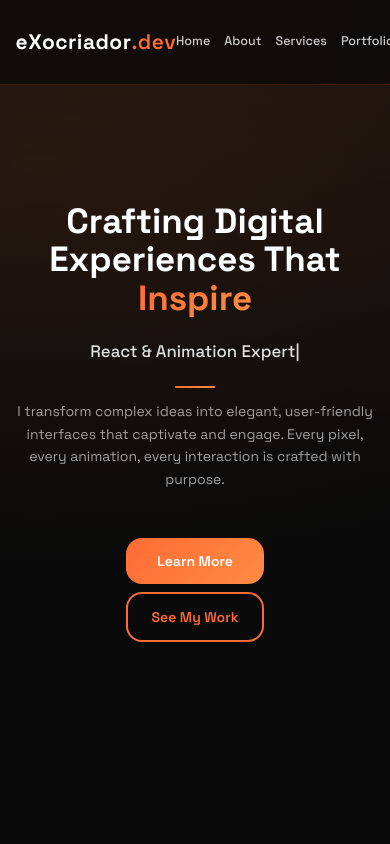
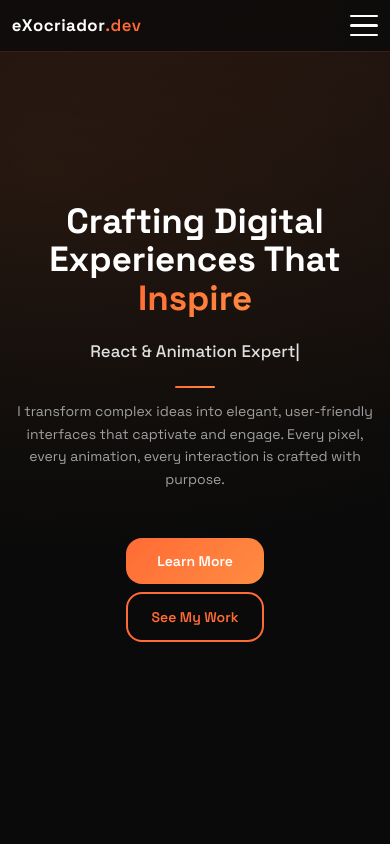
Before and after one commit to eXocriador/exocriador.dev, a React (Vite) app: page / in a window 390 px wide. Shown: the top 844 px of the page. Built offline with nearby package versions, Linux system fonts and the light colour scheme.

Commit message:
header: mobile optimization

```diff
--- a/src/components/Header/Header.jsx
+++ b/src/components/Header/Header.jsx
@@ -1,7 +1,9 @@
-import React, { useCallback } from "react";
+import React, { useCallback, useState } from "react";
 import styles from "./Header.module.css";
 
 const Header = () => {
+  const [isMobileMenuOpen, setIsMobileMenuOpen] = useState(false);
+
   const handleNavClick = useCallback((e) => {
     if (e.target.tagName === "A") {
       e.preventDefault();
@@ -13,16 +15,28 @@ const Header = () => {
             behavior: "smooth",
             block: "start"
           });
+          // Close mobile menu after navigation
+          setIsMobileMenuOpen(false);
         }
       }
     }
   }, []);
+
+  const toggleMobileMenu = () => {
+    setIsMobileMenuOpen(!isMobileMenuOpen);
+  };
+
+  const closeMobileMenu = () => {
+    setIsMobileMenuOpen(false);
+  };
 
   return (
     <header className={styles.headerContainer}>
       <div className={styles.logo}>
         eXocriador<span className={styles.logoAccent}>.dev</span>
       </div>
+
+      {/* Desktop Navigation */}
       <nav className={styles.nav} onClick={handleNavClick}>
         <a className={styles.navLink} href="#hero" data-target-id="hero">
           Home
@@ -48,7 +62,79 @@ const Header = () => {
           Contact
         </a>
       </nav>
+
+      {/* Desktop CTA Button */}
       <button className={styles.ctaButton}>Order Project</button>
+
+      {/* Mobile Menu Button */}
+      <button
+        className={styles.mobileMenuButton}
+        onClick={toggleMobileMenu}
+        aria-label="Toggle mobile menu"
+      >
+        <span
+          className={`${styles.hamburgerLine} ${
+            isMobileMenuOpen ? styles.active : ""
+          }`}
+        ></span>
+        <span
+          className={`${styles.hamburgerLine} ${
+            isMobileMenuOpen ? styles.active : ""
+          }`}
+        ></span>
+        <span
+          className={`${styles.hamburgerLine} ${
+            isMobileMenuOpen ? styles.active : ""
+          }`}
+        ></span>
+      </button>
+
+      {/* Mobile Navigation Overlay */}
+      <div
+        className={`${styles.mobileMenuOverlay} ${
+          isMobileMenuOpen ? styles.active : ""
+        }`}
+        onClick={closeMobileMenu}
+      >
+        <nav className={styles.mobileNav} onClick={handleNavClick}>
+          <a
+            className={styles.mobileNavLink}
+            href="#hero"
+            data-target-id="hero"
+          >
+            Home
+          </a>
+          <a
+            className={styles.mobileNavLink}
+            href="#about"
+            data-target-id="about"
+          >
+            About
+          </a>
+          <a
+            className={styles.mobileNavLink}
+            href="#services"
+            data-target-id="services"
+          >
+            Services
+          </a>
+          <a
+            className={styles.mobileNavLink}
+            href="#portfolio"
+            data-target-id="portfolio"
+          >
+            Portfolio
+          </a>
+          <a
+            className={styles.mobileNavLink}
+            href="#contact"
+            data-target-id="contact"
+          >
+            Contact
+          </a>
+          <button className={styles.mobileCtaButton}>Order Project</button>
+        </nav>
+      </div>
     </header>
   );
 };
--- a/src/components/Header/Header.module.css
+++ b/src/components/Header/Header.module.css
@@ -18,6 +18,7 @@
   font-size: 1.5rem;
   letter-spacing: 0.5px;
   color: var(--text-primary);
+  z-index: 101;
 }
 
 .logoAccent {
@@ -101,22 +102,187 @@
   box-shadow: 0 8px 25px var(--shadow-primary);
 }
 
-/* Responsive */
+/* Mobile Menu Button */
+.mobileMenuButton {
+  display: none;
+  flex-direction: column;
+  justify-content: space-around;
+  width: 30px;
+  height: 30px;
+  background: transparent;
+  border: none;
+  cursor: pointer;
+  padding: 0;
+  z-index: 101;
+}
+
+.hamburgerLine {
+  width: 100%;
+  height: 3px;
+  background-color: var(--text-primary);
+  border-radius: 2px;
+  transition: all var(--transition-normal);
+  transform-origin: center;
+}
+
+.hamburgerLine.active:nth-child(1) {
+  transform: rotate(45deg) translate(6px, 6px);
+}
+
+.hamburgerLine.active:nth-child(2) {
+  opacity: 0;
+}
+
+.hamburgerLine.active:nth-child(3) {
+  transform: rotate(-45deg) translate(6px, -6px);
+}
+
+/* Mobile Navigation Overlay */
+.mobileMenuOverlay {
+  position: fixed;
+  top: 0;
+  left: 0;
+  width: 100%;
+  height: 100vh;
+  background-color: rgba(10, 10, 10, 0.95);
+  backdrop-filter: blur(20px);
+  z-index: 99;
+  opacity: 0;
+  visibility: hidden;
+  transition: all var(--transition-normal);
+  display: flex;
+  align-items: center;
+  justify-content: center;
+}
+
+.mobileMenuOverlay.active {
+  opacity: 1;
+  visibility: visible;
+}
+
+.mobileNav {
+  display: flex;
+  flex-direction: column;
+  align-items: center;
+  gap: 2rem;
+  text-align: center;
+}
+
+.mobileNavLink {
+  color: var(--text-secondary);
+  text-decoration: none;
+  font-weight: 500;
+  font-size: 1.5rem;
+  transition: all var(--transition-fast);
+  position: relative;
+}
+
+.mobileNavLink:hover {
+  color: var(--accent-primary);
+}
+
+.mobileNavLink::after {
+  content: "";
+  position: absolute;
+  bottom: -8px;
+  left: 50%;
+  transform: translateX(-50%);
+  width: 0;
+  height: 3px;
+  background: var(--accent-primary);
+  transition: width var(--transition-normal);
+}
+
+.mobileNavLink:hover::after {
+  width: 100%;
+}
+
+.mobileCtaButton {
+  border: 2px solid transparent;
+  border-radius: 50px;
+  padding: 16px 32px;
+  color: var(--text-primary);
+  background: linear-gradient(var(--bg-primary), var(--bg-primary)) padding-box,
+    linear-gradient(135deg, var(--accent-primary), var(--accent-secondary))
+      border-box;
+  font-weight: 600;
+  font-size: 1.1rem;
+  transition: all var(--transition-normal);
+  cursor: pointer;
+  margin-top: 1rem;
+}
+
+.mobileCtaButton:hover {
+  color: var(--text-primary);
+  transform: translateY(-2px);
+  box-shadow: 0 8px 25px var(--shadow-primary);
+}
+
+/* Responsive Design */
 @media (max-width: 768px) {
   .headerContainer {
     padding: 1rem 4%;
   }
 
   .nav {
-    gap: 1rem;
-  }
-
-  .navLink {
-    font-size: 0.9rem;
+    display: none;
   }
 
   .ctaButton {
-    padding: 10px 20px;
-    font-size: 0.9rem;
+    display: none;
+  }
+
+  .mobileMenuButton {
+    display: flex;
+  }
+
+  .logo {
+    font-size: 1.3rem;
   }
 }
+
+@media (max-width: 480px) {
+  .headerContainer {
+    padding: 0.8rem 3%;
+  }
+
+  .logo {
+    font-size: 1.2rem;
+  }
+
+  .mobileMenuButton {
+    width: 28px;
+    height: 28px;
+  }
+
+  .hamburgerLine {
+    height: 2.5px;
+  }
+
+  .mobileNavLink {
+    font-size: 1.3rem;
+  }
+
+  .mobileCtaButton {
+    padding: 14px 28px;
+    font-size: 1rem;
+  }
+}
+
+@media (max-width: 360px) {
+  .headerContainer {
+    padding: 0.7rem 2%;
+  }
+
+  .logo {
+    font-size: 1.1rem;
+  }
+
+  .mobileNav {
+    gap: 1.5rem;
+  }
+
+  .mobileNavLink {
+    font-size: 1.2rem;
+  }
+}
```
